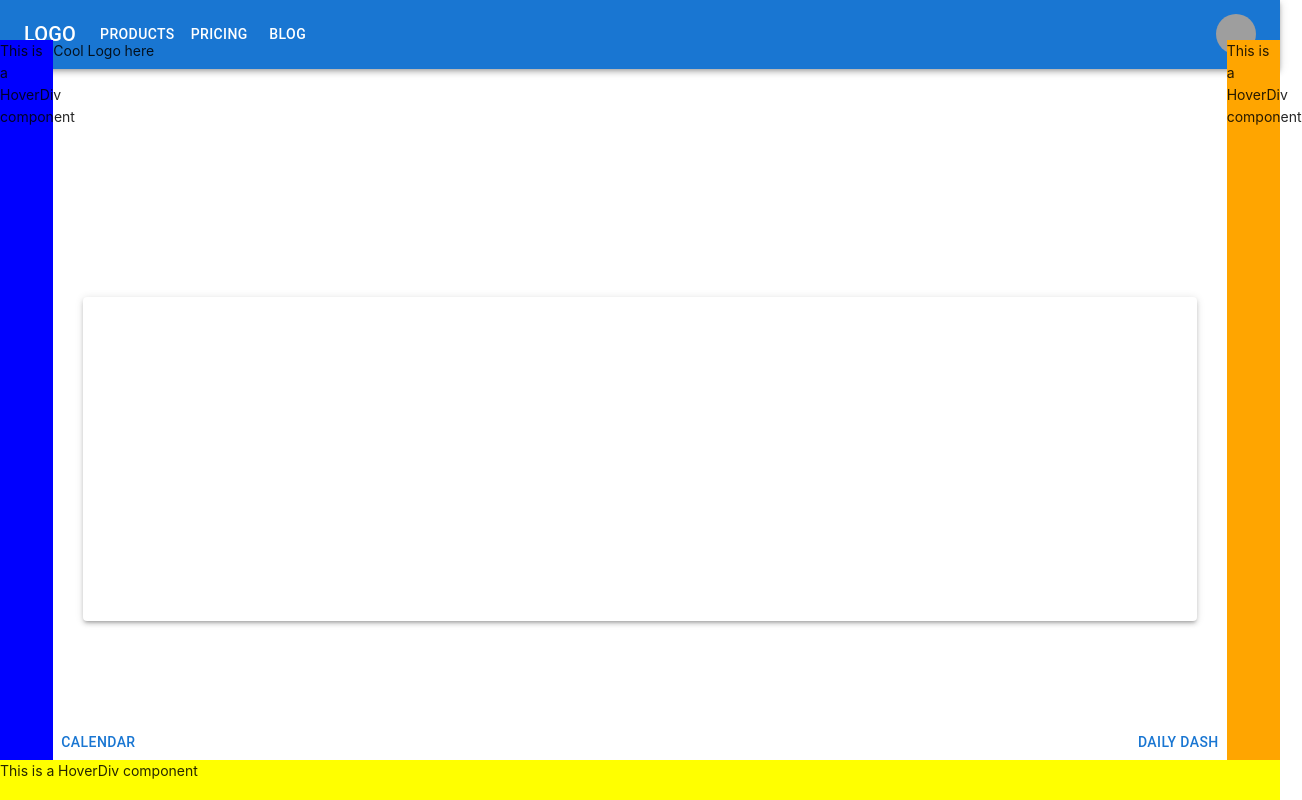
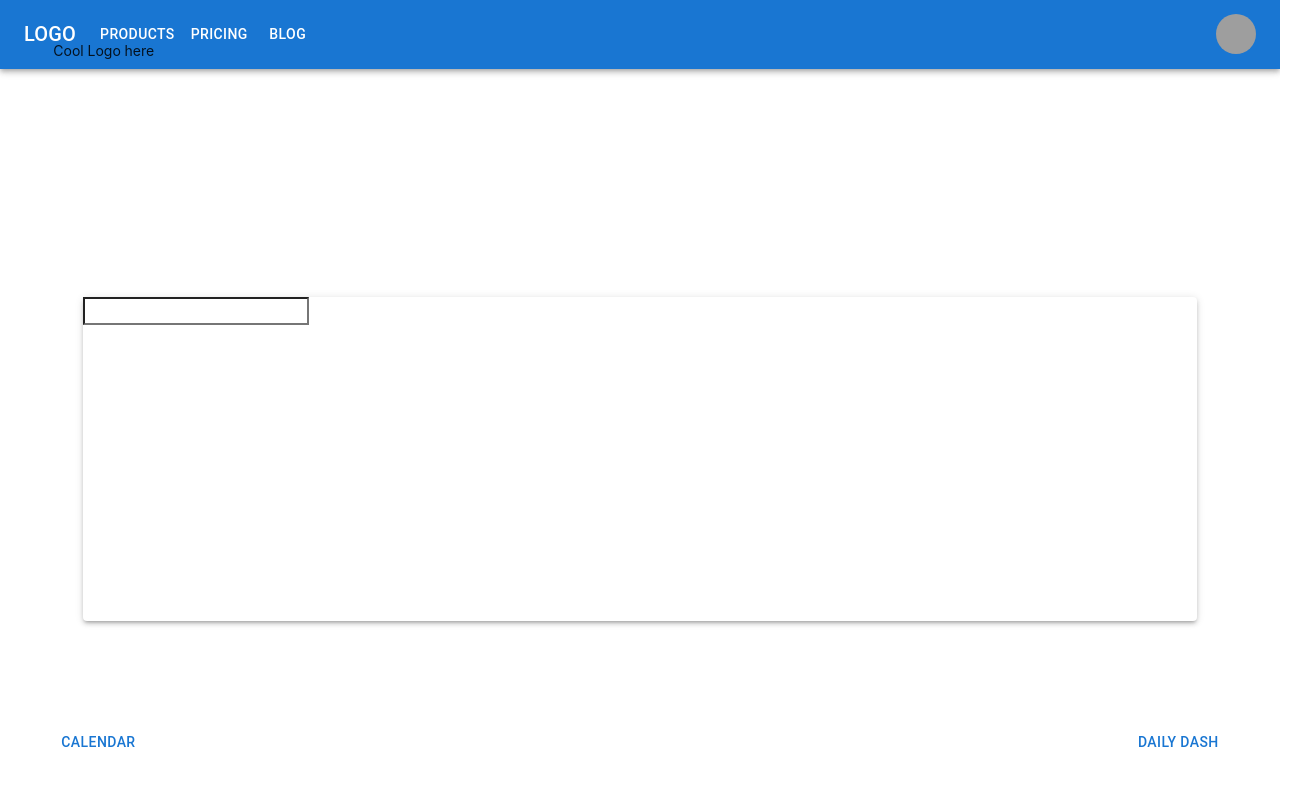
Before and after one commit to JoltPad/JoltPad, a React app: page / in a window 1280 px wide. Shown: the whole page, 1302 px wide, since content can reach past the window. Built offline with nearby package versions, Linux system fonts and the light colour scheme; grey boxes are pictures that could not be loaded.

Commit message:
drag and drop working

```diff
--- a/client/components/CardDiv.jsx
+++ b/client/components/CardDiv.jsx
@@ -5,13 +5,14 @@ import { Button } from '@mui/material';
 export default function CardDiv(props) {
 
   return (
-    <Paper elevation={3} style={{
+    <Paper elevation={3} draggable={true} onDrop={(e)=>(e.preventDefault, console.log('bombito'))} onDragStart={()=>{props.setHoverOn(true)}} style={{
       width: "95%",
       backgroundColor: "white",
       height: "45%",
       margin: 'auto',
       marginTop: "20%",
     }}>
+    <input type="text"></input>
     </Paper>
   )
 }
--- a/client/components/HoverDiv.jsx
+++ b/client/components/HoverDiv.jsx
@@ -1,12 +1,47 @@
-import * as React from 'react';
-
+import React, { useState, useEffect } from 'react';
 
 
 
 export default function HoverDiv(props) {
 
+const [style, setStyle] = useState({})
+function isHover () {
+  if (props.hoverOn) {
+    return {backgroundColor: props.colorProps}
+  }
+}
+const handleDragEnter = e => {
+  e.preventDefault();
+  e.stopPropagation();
+};
+const handleDragLeave = e => {
+  e.preventDefault();
+  e.stopPropagation();
+};
+const handleDragOver = e => {
+  e.preventDefault();
+  e.stopPropagation();
+};
+const handleDrop = e => {
+  e.preventDefault();
+  e.stopPropagation();
+  console.log('dropped');
+  console.log(props.className)
+};
+
+useEffect(() => {
+  setStyle(isHover());
+  console.log(style);
+}, [props.hoverOn]);
+
   return (
-    <div className={props.className} style={{backgroundColor: props.colorProps}}> This is a HoverDiv component</div>
+    <div className={props.className}
+      onDrop={e => handleDrop(e)}
+      onDragOver={e => handleDragOver(e)}
+      onDragEnter={e => handleDragEnter(e)}
+      onDragLeave={e => handleDragLeave(e)}
+      style={style}>
+    </div>
   )
 
 }
--- a/client/components/NotePage.jsx
+++ b/client/components/NotePage.jsx
@@ -20,32 +20,32 @@ export default function NotePage() {
     <div className='LandingPage'>
       <Row className='topRow'>
         <Col span={24}>
-          {(hoverOn)? <HoverDiv colorProps={'blue'} className='hoverDiv1' / > : <NavBar />}
+          {(hoverOn)? <HoverDiv hoverOn={hoverOn} colorProps={'pink'} className='hoverDiv1' / > : <NavBar />}
         </Col>
       </Row>
       {(dailyDashOn) ?
       <>
       <Row className='middleRow'>
         <Col span={1}>
-          <HoverDiv hoverOn="hoverOn" colorProps={'blue'} className='hoverDiv2' / >
+          <HoverDiv hoverOn={hoverOn} colorProps={'blue'} className='hoverDiv2' / >
         </Col>
         <Col span={22}>
           {/* can export the following div to be its own component */}
           <div className='notepage'>
             <div>Cool Logo here</div>
-            <CardDiv noteInput={noteInput} setNoteInput={setNoteInput} />
+            <CardDiv noteInput={noteInput} setNoteInput={setNoteInput} hoverOn={hoverOn} setHoverOn={setHoverOn} />
             {/* can add a conditional statement to only render the following when hoverOn is false */}
             <Button style ={{position: 'absolute', left:'0', bottom:'0'}} onClick={() => setCalendarViewOn(false)}> Calendar </Button>
             <Button style ={{position: 'absolute', right:'0', bottom:'0'}} onClick={() => setDailyDashOn(false)}> Daily Dash </Button>
           </div>
         </Col>
         <Col span={1}>
-        <HoverDiv hoverOn="hoverOn" colorProps={'orange'} className='hoverDiv3' / >
+        <HoverDiv hoverOn={hoverOn} colorProps={'orange'} className='hoverDiv3' / >
         </Col>
       </Row>
       <Row className='botRow'>
         <Col span={24}>
-          <HoverDiv hoverOn="hoverOn" colorProps={'yellow'} className='hoverDiv4' / >
+          <HoverDiv hoverOn={hoverOn} colorProps={'yellow'} className='hoverDiv4' / >
         </Col>
       </Row></> : <DailyContainer className="daily-container"/>}
     </div>
```
